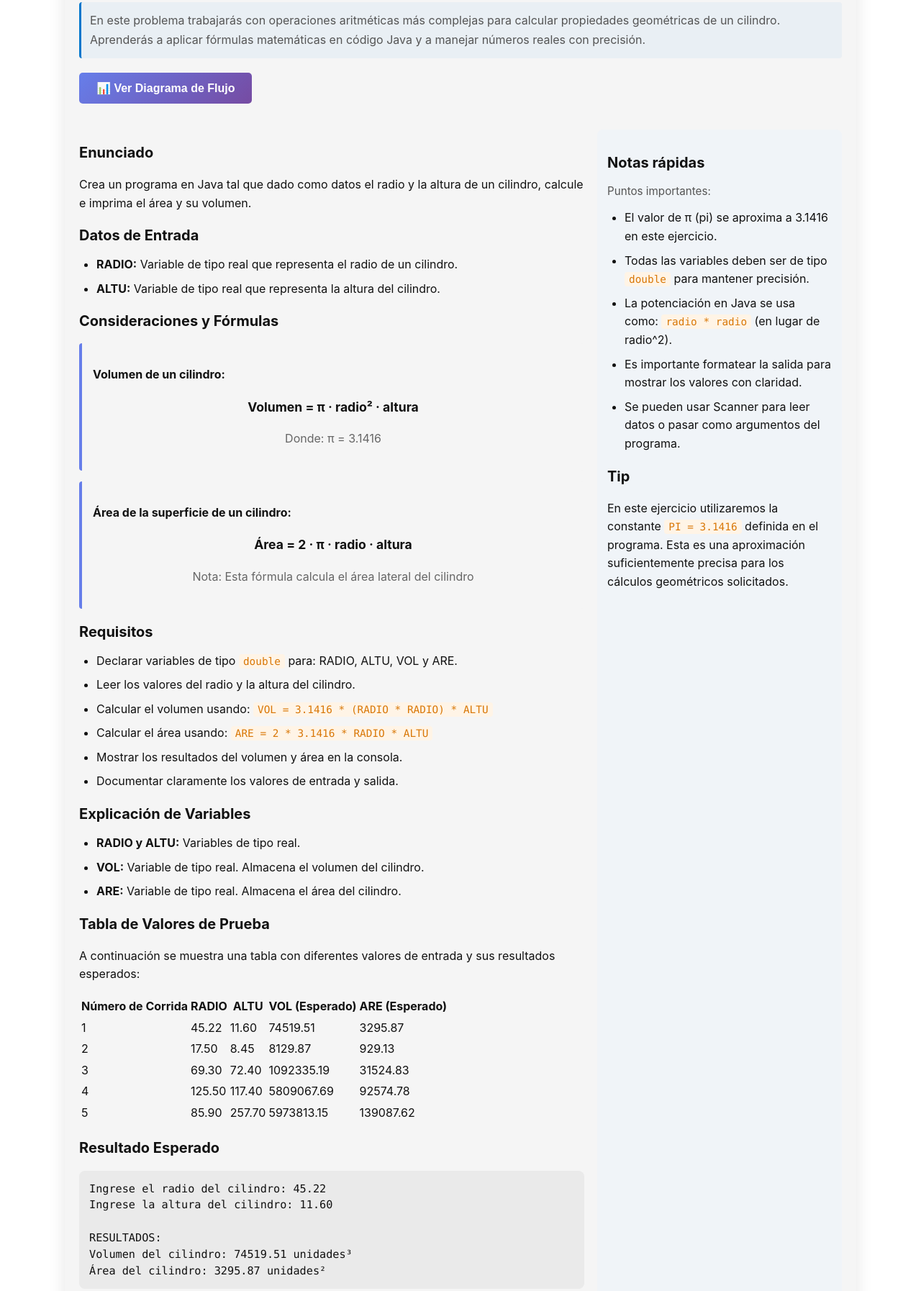
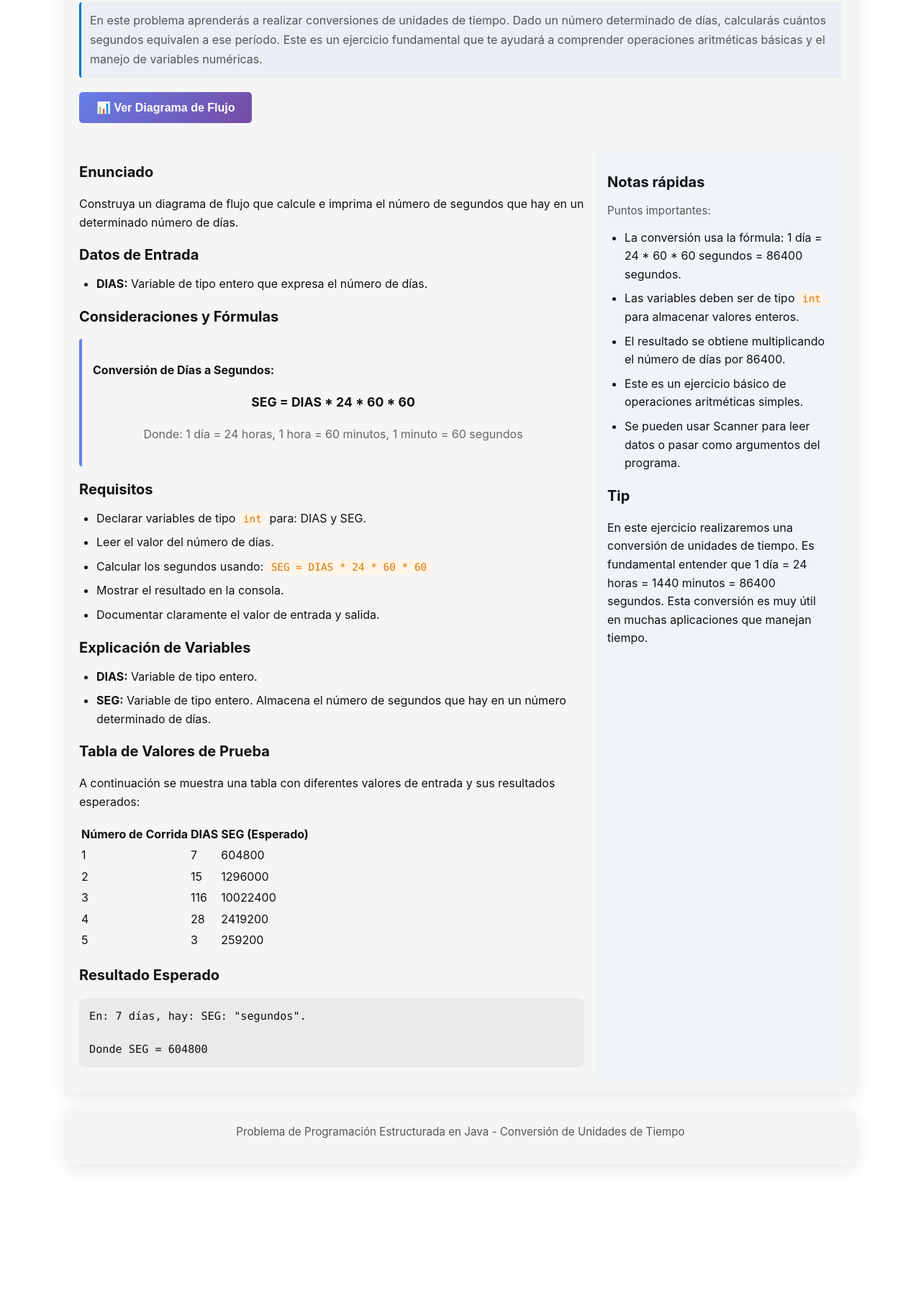
Before and after one commit to ISAIMCH/EjerciciosJava, a plain HTML site: page Modulos/problema-1-6-pag-44.html in a window 1280 px wide. Shown: the part 291-2085 px from the top of the page at 72% size. After the commit the page ends 1941 px from the top, so only its background shows below. Drawn offline with Linux system fonts and the light colour scheme.

Commit message:
Nuevos cambios

```diff
--- a/Modulos/problema-1-6-pag-44.html
+++ b/Modulos/problema-1-6-pag-44.html
@@ -3,7 +3,7 @@
 <head>
   <meta charset="utf-8">
   <meta name="viewport" content="width=device-width, initial-scale=1">
-  <title>Problema 1.6 - Volumen y Área de un Cilindro</title>
+  <title>Problema 1.6 - Cálculo de Segundos en Días</title>
   <link rel="stylesheet" href="../styles_desc.css">
   <style>
     .diagram-btn {
@@ -111,7 +111,7 @@
 <body>
   <div class="container">
     <header class="page-header">
-      <h1>Problema 1.6 - Volumen y Área de un Cilindro</h1>
+      <h1>Problema 1.6 - Cálculo de Segundos en Días</h1>
       <p class="subtitle">Programación Estructurada en Java - Página 44</p>
     </header>
 
@@ -120,12 +120,13 @@
       <article id="problema-1-6" class="exercise-card" aria-labelledby="ejercicio-title">
         <header class="exercise-header">
           <span class="exercise-badge">Problema 1.6</span>
-          <h2 id="ejercicio-title">Cálculo de Volumen y Área de un Cilindro</h2>
+          <h2 id="ejercicio-title">Conversión de Días a Segundos</h2>
 
           <p class="exercise-description">
-            En este problema trabajarás con operaciones aritméticas más complejas para calcular propiedades
-            geométricas de un cilindro. Aprenderás a aplicar fórmulas matemáticas en código Java y a manejar
-            números reales con precisión.
+            En este problema aprenderás a realizar conversiones de unidades de tiempo.
+            Dado un número determinado de días, calcularás cuántos segundos equivalen a ese período.
+            Este es un ejercicio fundamental que te ayudará a comprender operaciones aritméticas básicas
+            y el manejo de variables numéricas.
           </p>
 
           <button class="diagram-btn" onclick="openDiagramModal()">📊 Ver Diagrama de Flujo</button>
@@ -134,47 +135,36 @@
         <div class="exercise-content">
           <section class="exercise-main">
             <h3>Enunciado</h3>
-            <p>Crea un programa en Java tal que dado como datos el radio y la altura de un cilindro,
-            calcule e imprima el área y su volumen.</p>
+            <p>Construya un diagrama de flujo que calcule e imprima el número de segundos
+            que hay en un determinado número de días.</p>
 
             <h3>Datos de Entrada</h3>
             <ul>
-              <li><strong>RADIO:</strong> Variable de tipo real que representa el radio de un cilindro.</li>
-              <li><strong>ALTU:</strong> Variable de tipo real que representa la altura del cilindro.</li>
+              <li><strong>DIAS:</strong> Variable de tipo entero que expresa el número de días.</li>
             </ul>
 
             <h3>Consideraciones y Fórmulas</h3>
             <div class="formula-box">
-              <p><strong>Volumen de un cilindro:</strong></p>
+              <p><strong>Conversión de Días a Segundos:</strong></p>
               <p style="font-size: 1.1em; text-align: center; font-weight: bold;">
-                Volumen = π · radio² · altura
+                SEG = DIAS * 24 * 60 * 60
               </p>
-              <p style="text-align: center; color: #666;">Donde: π = 3.1416</p>
-            </div>
-
-            <div class="formula-box">
-              <p><strong>Área de la superficie de un cilindro:</strong></p>
-              <p style="font-size: 1.1em; text-align: center; font-weight: bold;">
-                Área = 2 · π · radio · altura
-              </p>
-              <p style="text-align: center; color: #666;">Nota: Esta fórmula calcula el área lateral del cilindro</p>
+              <p style="text-align: center; color: #666;">Donde: 1 día = 24 horas, 1 hora = 60 minutos, 1 minuto = 60 segundos</p>
             </div>
 
             <h3>Requisitos</h3>
             <ul>
-              <li>Declarar variables de tipo <code>double</code> para: RADIO, ALTU, VOL y ARE.</li>
-              <li>Leer los valores del radio y la altura del cilindro.</li>
-              <li>Calcular el volumen usando: <code>VOL = 3.1416 * (RADIO * RADIO) * ALTU</code></li>
-              <li>Calcular el área usando: <code>ARE = 2 * 3.1416 * RADIO * ALTU</code></li>
-              <li>Mostrar los resultados del volumen y área en la consola.</li>
-              <li>Documentar claramente los valores de entrada y salida.</li>
+              <li>Declarar variables de tipo <code>int</code> para: DIAS y SEG.</li>
+              <li>Leer el valor del número de días.</li>
+              <li>Calcular los segundos usando: <code>SEG = DIAS * 24 * 60 * 60</code></li>
+              <li>Mostrar el resultado en la consola.</li>
+              <li>Documentar claramente el valor de entrada y salida.</li>
             </ul>
 
             <h3>Explicación de Variables</h3>
             <ul>
-              <li><strong>RADIO y ALTU:</strong> Variables de tipo real.</li>
-              <li><strong>VOL:</strong> Variable de tipo real. Almacena el volumen del cilindro.</li>
-              <li><strong>ARE:</strong> Variable de tipo real. Almacena el área del cilindro.</li>
+              <li><strong>DIAS:</strong> Variable de tipo entero.</li>
+              <li><strong>SEG:</strong> Variable de tipo entero. Almacena el número de segundos que hay en un número determinado de días.</li>
             </ul>
 
             <h3>Tabla de Valores de Prueba</h3>
@@ -183,81 +173,67 @@
               <thead>
                 <tr>
                   <th>Número de Corrida</th>
-                  <th>RADIO</th>
-                  <th>ALTU</th>
-                  <th>VOL (Esperado)</th>
-                  <th>ARE (Esperado)</th>
+                  <th>DIAS</th>
+                  <th>SEG (Esperado)</th>
                 </tr>
               </thead>
               <tbody>
                 <tr>
                   <td>1</td>
-                  <td>45.22</td>
-                  <td>11.60</td>
-                  <td>74519.51</td>
-                  <td>3295.87</td>
+                  <td>7</td>
+                  <td>604800</td>
                 </tr>
                 <tr>
                   <td>2</td>
-                  <td>17.50</td>
-                  <td>8.45</td>
-                  <td>8129.87</td>
-                  <td>929.13</td>
+                  <td>15</td>
+                  <td>1296000</td>
                 </tr>
                 <tr>
                   <td>3</td>
-                  <td>69.30</td>
-                  <td>72.40</td>
-                  <td>1092335.19</td>
-                  <td>31524.83</td>
+                  <td>116</td>
+                  <td>10022400</td>
                 </tr>
                 <tr>
                   <td>4</td>
-                  <td>125.50</td>
-                  <td>117.40</td>
-                  <td>5809067.69</td>
-                  <td>92574.78</td>
+                  <td>28</td>
+                  <td>2419200</td>
                 </tr>
                 <tr>
                   <td>5</td>
-                  <td>85.90</td>
-                  <td>257.70</td>
-                  <td>5973813.15</td>
-                  <td>139087.62</td>
+                  <td>3</td>
+                  <td>259200</td>
                 </tr>
               </tbody>
             </table>
 
             <h3>Resultado Esperado</h3>
-            <pre><code class="code-block">Ingrese el radio del cilindro: 45.22
-Ingrese la altura del cilindro: 11.60
+            <pre><code class="code-block">En: 7 días, hay: SEG: "segundos".
 
-RESULTADOS:
-Volumen del cilindro: 74519.51 unidades³
-Área del cilindro: 3295.87 unidades²</code></pre>
+Donde SEG = 604800</code></pre>
           </section>
 
           <aside class="exercise-sidebar">
             <h3>Notas rápidas</h3>
             <p class="note-text">Puntos importantes:</p>
             <ul>
-              <li>El valor de π (pi) se aproxima a 3.1416 en este ejercicio.</li>
-              <li>Todas las variables deben ser de tipo <code>double</code> para mantener precisión.</li>
-              <li>La potenciación en Java se usa como: <code>radio * radio</code> (en lugar de radio^2).</li>
-              <li>Es importante formatear la salida para mostrar los valores con claridad.</li>
+              <li>La conversión usa la fórmula: 1 día = 24 * 60 * 60 segundos = 86400 segundos.</li>
+              <li>Las variables deben ser de tipo <code>int</code> para almacenar valores enteros.</li>
+              <li>El resultado se obtiene multiplicando el número de días por 86400.</li>
+              <li>Este es un ejercicio básico de operaciones aritméticas simples.</li>
               <li>Se pueden usar Scanner para leer datos o pasar como argumentos del programa.</li>
             </ul>
 
             <h3>Tip</h3>
-            <p>En este ejercicio utilizaremos la constante <code>PI = 3.1416</code> definida en el programa.
-            Esta es una aproximación suficientemente precisa para los cálculos geométricos solicitados.</p>
+            <p>En este ejercicio realizaremos una conversión de unidades de tiempo.
+            Es fundamental entender que 1 día = 24 horas = 1440 minutos = 86400 segundos.
+            Esta conversión es muy útil en muchas aplicaciones que manejan tiempo.</p>
           </aside>
         </div>
       </article>
     </main>
 
     <footer class="page-footer">
-      <p class="note-text">Problema de Programación Estructurada en Java - Cálculos Geométricos</p>
+      <p class="note-text">Problema de Programación Estructurada en Java - Conversión de Unidades de Tiempo</p>
     </footer>
   </div>
 
@@ -265,11 +241,11 @@ Volumen del cilindro: 74519.51 unidades³
   <div id="diagramModal" class="modal">
     <div class="modal-content">
       <div class="modal-header">
-        <h2>📊 Diagrama de Flujo - Problema 1.6</h2>
+        <h2>📊 Diagrama de Flujo - Problema 1.6 (Segundos en Días)</h2>
         <button class="close-btn" onclick="closeDiagramModal()">&times;</button>
       </div>
       <div class="diagram-image">
-        <img src="../Img/2.png" alt="Diagrama de Flujo Problema 1.6" />
+        <img src="../Img/2.png" alt="Diagrama de Flujo Problema 1.6 - Conversión de Días a Segundos" />
       </div>
     </div>
   </div>
```
Also changed, not shown: img/2.png.
